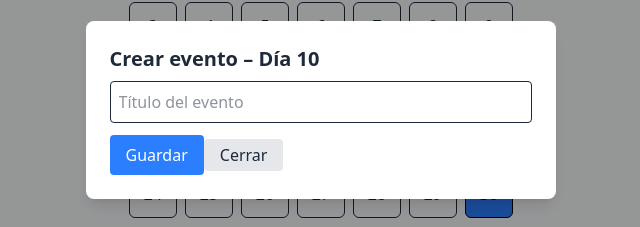
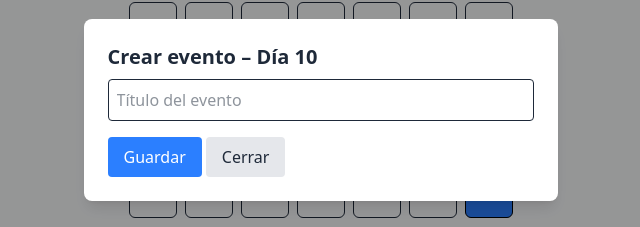
Before and after one commit to 123-edwin/emotional-log, a React (Vite) app: page /calendar in a window 1280 px wide. Both pictures are taken after a click on the element "10". Shown: the part 290-517 px from the top of the page, without its empty margins (319-959 px from the left). Built offline with nearby package versions, Linux system fonts and the light colour scheme.

Commit message:
fix button

```diff
--- a/src/components/Modal.tsx
+++ b/src/components/Modal.tsx
@@ -12,7 +12,7 @@ export default function Modal({ isOpen, onClose, children }: ModalProps){
                 {children}
 
                 <button
-                    className="mt-4 bg-gray-200 hover:bg-gray-300 px-4 py-1 rounded"
+                    className="mt-4 bg-gray-200 hover:bg-gray-300 px-4 py-2 rounded"
                     onClick={onClose}
                 >
                     Cerrar
--- a/src/pages/Calendar.tsx
+++ b/src/pages/Calendar.tsx
@@ -105,7 +105,7 @@ export default function Calendar() {
                     placeholder="Título del evento"
                 />
 
-                <button className="bg-blue-500 text-white px-4 py-2 rounded mt-3">
+                <button className="bg-blue-500 text-white hover:bg-blue-600 px-4 py-2 rounded mt-3 mr-1">
                     Guardar
                 </button>
             </Modal>
```
